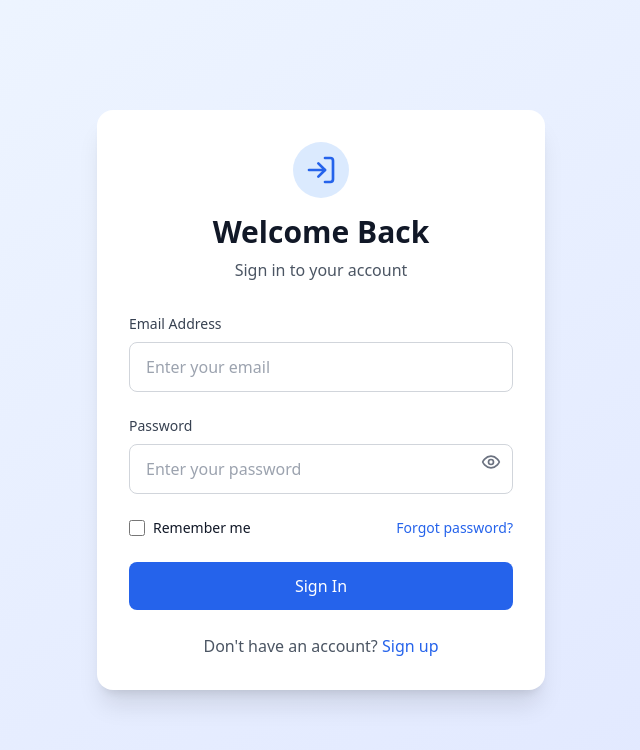
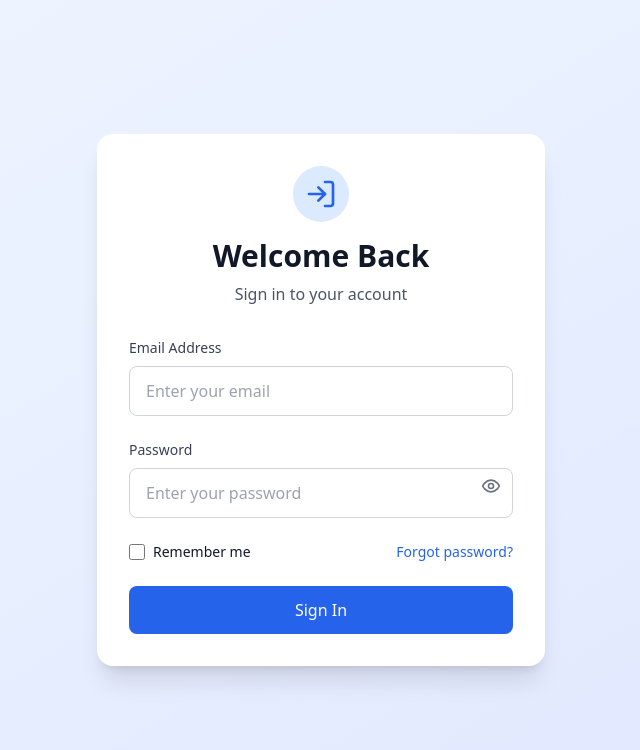
Before and after one commit to MariyamJahangir/crm, a React (Vite) app: page /auth in a window 1280 px wide. Shown: the top 750 px of the page, without its empty margins (319-959 px from the left). Built offline with nearby package versions, Linux system fonts and the light colour scheme; no server answers.

Commit message:
updated login page

```diff
--- a/src/App.tsx
+++ b/src/App.tsx
@@ -43,8 +43,6 @@ function App() {
 <Route path="/quote" element={<Quote />} />
 <Route path="/create-quote" element={<CreateQuote />} />
           </Route>
-
-          {/* Default redirects */}
           <Route path="/" element={<Navigate to="/dashboard" replace />} />
           <Route path="*" element={<Navigate to="/dashboard" replace />} />
         </Routes>
--- a/src/pages/Login.tsx
+++ b/src/pages/Login.tsx
@@ -139,7 +139,7 @@ const Login: React.FC<LoginProps> = ({ onSwitchToSignup, onForgotPassword }) =>
           </Button>
         </form>
 
-        {onSwitchToSignup ? (
+        {/* {onSwitchToSignup ? (
           <div className="mt-6 text-center">
             <p className="text-gray-600">
               Don&apos;t have an account?{' '}
@@ -155,7 +155,7 @@ const Login: React.FC<LoginProps> = ({ onSwitchToSignup, onForgotPassword }) =>
               <a href="/auth" className="text-blue-600 hover:text-blue-700 font-medium">Sign up</a>
             </p>
           </div>
-        )}
+        )} */}
       </div>
     </div>
   );
```
